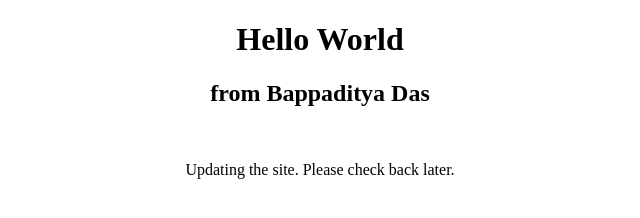
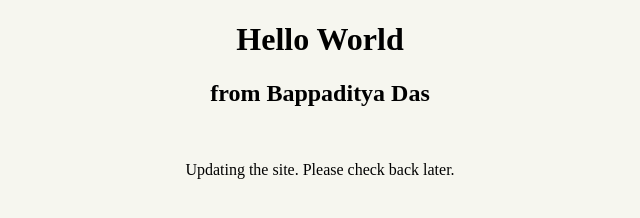
Before and after one commit to bappadityadas/bappadityadas.github.io, a plain HTML site: page index.html in a window 1280 px wide. Shown: the whole page, without its empty margins (320-960 px from the left). Drawn offline with Linux system fonts and the light colour scheme.

Commit message:
added bicolour

```diff
--- a/index.html
+++ b/index.html
@@ -1,6 +1,6 @@
 <!DOCTYPE html>
 <html>
-<body>
+<body bgcolor="#f6f6ef">
   <center>
 <h1>Hello World</h1>
 <h2>from Bappaditya Das</h2>
```
